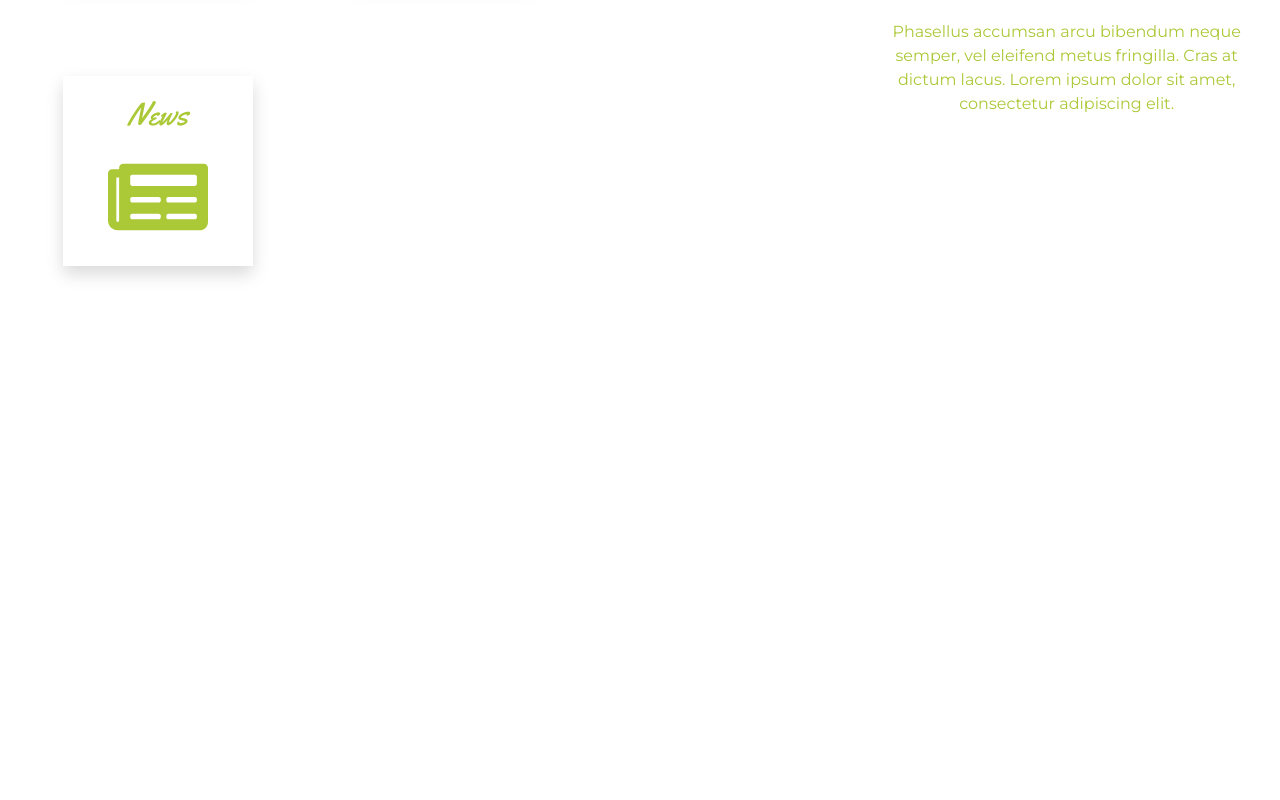
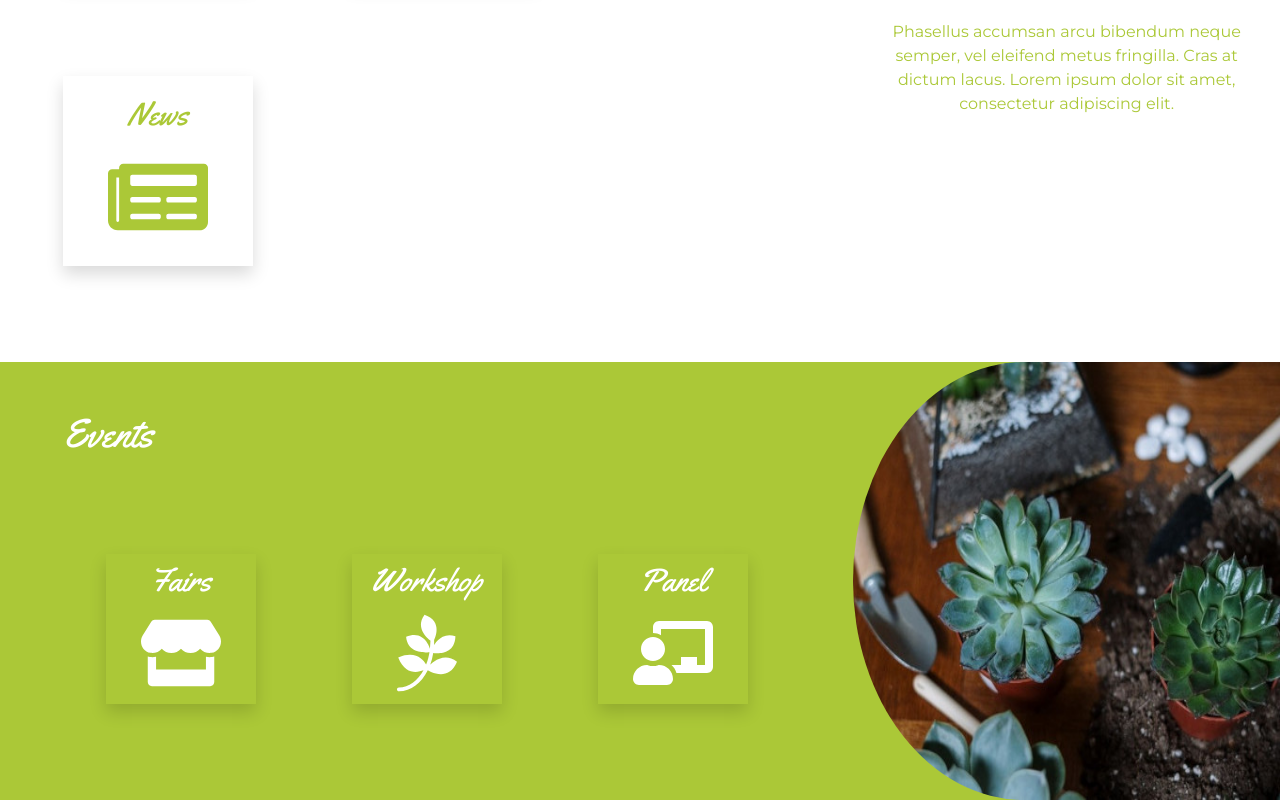
Before and after one commit to RebecaPastl/succulent-club, a React (Create React App) app: page / in a window 1280 px wide. Shown: the part 1316-2116 px from the top of the page. Before the commit the page ends 1678 px from the top, so only its background shows below. Built offline with nearby package versions, Linux system fonts and the light colour scheme.

Commit message:
feat(events): #4 add events component

```diff
--- a/src/App.js
+++ b/src/App.js
@@ -2,6 +2,7 @@ import React from 'react';
 import Header from './components/Header.js';
 import About from './components/About.js';
 import Services from './components/Services.js';
+import Events from './components/Events.js';
 
 class App extends React.Component {
   render() {
@@ -10,6 +11,7 @@ class App extends React.Component {
       <Header />
       <About />
       <Services />
+      <Events />
     </>
   };
 }
--- /dev/null
+++ b/src/components/Events.js
@@ -0,0 +1,59 @@
+import React from 'react';
+import Container from 'react-bootstrap/Container';
+import Row from 'react-bootstrap/Row';
+import Col from 'react-bootstrap/Col';
+import Image from 'react-bootstrap/Image';
+import Card from 'react-bootstrap/Card';
+import CardDeck from 'react-bootstrap/CardDeck';
+import { FaStore, FaHands, FaChalkboardTeacher, FaPagelines } from 'react-icons/fa';
+
+class Events extends React.Component {
+
+    render() {
+
+        return <>
+
+            <Container className='bg-green' fluid>
+            <Row className='text-center g-3 justify-content-center'>
+                <Col className='text-white my-lg-5' sm={8}>
+                <h1 className='mb-0 ml-lg-5 mb-3 text-left'>Events</h1>
+                <div className='d-flex mt-5 align-items-center justify-content-center'>
+                    <CardDeck className='text-white mx-auto d-flex justify-content-center'>
+                    <Card className='bg-green rounded-0 border-0 shadow mx-xl-5 my-5' style={{minWidth:150, maxWidth:150, height:150}}>
+                        <Card.Body className='p-1 pt-2'>
+                            <Card.Title>
+                                <h2>Fairs</h2>
+                            </Card.Title>
+                            <FaStore size={80}/>
+                        </Card.Body>
+                    </Card>
+                    <Card className='bg-green rounded-0 border-0 shadow mx-xl-5 my-5' style={{minWidth:150, maxWidth:150, height:150}}>
+                        <Card.Body className='p-1 pt-2'>
+                            <Card.Title>
+                                <h2>Workshop</h2>
+                            </Card.Title>
+                            <FaPagelines size={80}/>
+                        </Card.Body>
+                    </Card>
+                    <Card className='bg-green rounded-0 border-0 shadow mx-xl-5 my-5' style={{minWidth:150, maxWidth:150, height:150}}    >
+                        <Card.Body className='p-1 pt-2'>
+                            <Card.Title>
+                                <h2>Panel</h2>
+                            </Card.Title>
+                            <FaChalkboardTeacher size={80}/>
+                        </Card.Body>
+                    </Card>
+                    </CardDeck>
+                </div>
+                </Col>
+                <Col className='d-none d-xl-block p-0' sm={4}>
+                    <Image src="images/img-events.jpg" className='round-left h-100 float-right' fluid />
+                </Col>
+            </Row>
+            </Container>
+
+        </>;
+    }
+}
+
+export default Events;
--- a/src/index.css
+++ b/src/index.css
@@ -25,6 +25,11 @@ body{
 .round-right{
     border-top-right-radius:40% 50%;
     border-bottom-right-radius:40% 50%;
+}
+
+.round-left{
+    border-top-left-radius:40% 50%;
+    border-bottom-left-radius:40% 50%;
 }
 
 /* colour */
```
Also changed, not shown: public/images/img-about.jpg, public/images/img-events.jpg.
